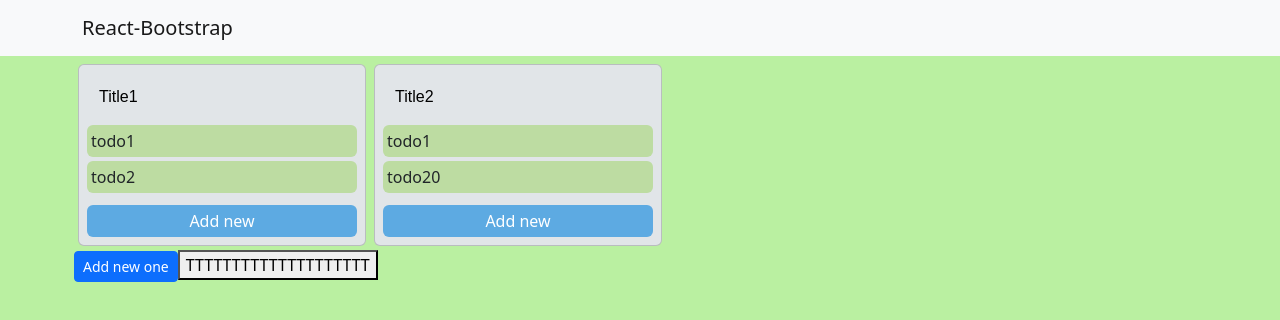
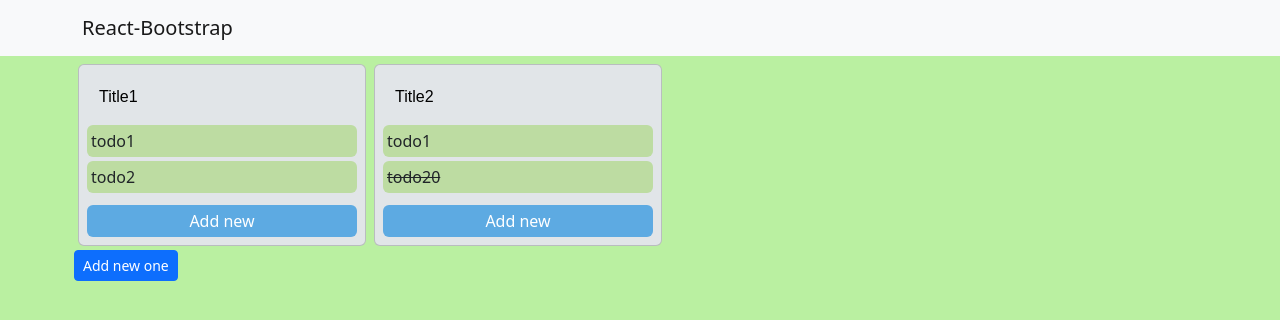
Before and after one commit to CicadaFly/dragtodo, a React (Create React App) app: page / in a window 1280 px wide. Shown: the top 320 px of the page. Built offline with nearby package versions, Linux system fonts and the light colour scheme.

Commit message:
Finish basic

```diff
--- a/src/components/Dragtodo.js
+++ b/src/components/Dragtodo.js
@@ -63,16 +63,23 @@
     }
   }
 
-  const editContent = (listindex,todoindex, content) =>{
-    // if (content){
-    //   let newLists = [...lists]
-    //   newLists[listindex].todos[todoindex].names = content
-    //   setLists(newLists)
-    // }
+  const editContent = (listId, todoId, content) =>{
+    if (content){
+      let newLists = [...lists]
+      newLists[listId].todos[todoId].names = content
+      setLists(newLists)
+      setShowEdit(editStateInit)
+    }
   }
-  const editDebug= () => {
-    console.log(showEdit.value)
-  }
+
+  const editFinish = (listId, todoId, finish) =>{
+      let newLists = [...lists]
+      newLists[listId].todos[todoId].finish = finish
+      setLists(newLists)
+      setShowEdit(editStateInit)
+    }
+
+
   // END OF EDITING FUNCTION
   return (
 <span>
@@ -86,6 +93,7 @@
               addToDo={addNewToDo}
               setShowEdit={setShowEdit}
               editListTitle={editListTitle}
+              editFinish={editFinish}
               />
       ))}
       {showEdit.show &&
@@ -95,7 +103,6 @@
 
     </Row>
     <NewList addlist={addlist}></NewList>
-    <button onClick={editDebug}>TTTTTTTTTTTTTTTTTTTT</button>
   </Container>
 
  </span>
--- a/src/components/Edit/Edit.js
+++ b/src/components/Edit/Edit.js
@@ -29,13 +29,12 @@
 
   const editCheckHandler = () =>{
     if(todoContent.trim()){
-      setShowEdit({
-        ...showEdit,
-        value: todoContent
-      })
-      editContent(showEdit.listId, showEdit.todoId, showEdit.value)
+      editContent(showEdit.listId, showEdit.todoId, todoContent)
     }
-    console.log(showEdit.listId,todoContent)
+  }
+
+  const cancelHandler = () =>{
+    return
   }
 
   return (
@@ -47,18 +46,26 @@
         <Form.Control
           style={textareaSize}
           defaultValue={showEdit.value}
-          onChange={(e)=>{setTodoContent(e.target.value);console.log(e.target.value)}}
+          onChange={(e)=>{setTodoContent(e.target.value);}}
           rows="3"
           as="textarea"
           ref={editRef}
           onClick={ (event) => {event.stopPropagation()} }/>
         </div>
         <Button type="submit"
-                className="mt-2"
+                className="mt-1 ms-1"
                 onMouseDown={(event)=>{event.preventDefault()}}
                 onClick={editCheckHandler}>
           Save
         </Button>
+        <Button type="button"
+                variant="secondary"
+                className="mt-1 ms-1"
+                onMouseDown={(event)=>{event.preventDefault()}}
+                onClick={cancelHandler}>
+          Cancel
+        </Button>
+
       </div>
     </Form>
 
--- a/src/components/List/List.js
+++ b/src/components/List/List.js
@@ -7,7 +7,7 @@
 import ListTitle from './ListTitle';
 
 
-const List = ({title, todos, addToDo, listId, setShowEdit, editListTitle}) =>{
+const List = ({title, todos, addToDo, listId, setShowEdit, editListTitle, editFinish}) =>{
 const [showNew, setShowNew] = useState(false)
 const showNewHandler = () =>{setShowNew(!showNew)}
 
@@ -15,7 +15,14 @@
 <Card className={`p-2 m-1 rounded-lg ${classes.list}`} style={{ width: '18rem' }}>
     <ListTitle listId={listId} title={title} editListTitle={editListTitle}/>
         {todos.map((todo, index) => (
-        <Todo key={index} todoId={index} name={todo.names} setShowEdit={setShowEdit}/>
+        <Todo key={index}
+              listId={listId}
+              todoId={index}
+              name={todo.names}
+              finish={todo.finish}
+              setShowEdit={setShowEdit}
+              editFinish={editFinish}
+              />
       ))}
       {showNew ? (
         <>
--- a/src/components/Todo/Todo.js
+++ b/src/components/Todo/Todo.js
@@ -2,15 +2,15 @@
 import 'bootstrap/dist/css/bootstrap.min.css';
 import { Button } from 'react-bootstrap';
 import { FontAwesomeIcon } from '@fortawesome/react-fontawesome';
-import { faPenToSquare } from '@fortawesome/free-solid-svg-icons'
+import { faPenToSquare, faCheckSquare, faArrowRotateLeft } from '@fortawesome/free-solid-svg-icons'
 import classes from "../../styles/app.module.scss"
 
 
-const Todo = ({name, setShowEdit})=>{
+const Todo = ({listId, todoId, name, finish, setShowEdit, editFinish})=>{
   const targetRef = useRef(null)
   const [editIsShow, setEditIsShow] = useState(false)
-  const showEditHandler = ()=> { setEditIsShow(!editIsShow) }
-  const offEditHandler = ()=> { setEditIsShow(!editIsShow) }
+  const showEditHandler = ()=> { setEditIsShow(true) }
+  const offEditHandler = ()=> { setEditIsShow(false) }
   const clickEditHandler = (event) => {
     event.preventDefault()
     const { top, left, width } = targetRef.current.getBoundingClientRect();
@@ -21,20 +21,46 @@
             left: left,
             width: width,
           },
+          listId: listId,
+          todoId: todoId,
           value: name
         }
         )
   }
+
+  const finishCheck = (event)=>{
+    event.preventDefault()
+          setShowEdit({
+          listId: listId,
+          todoId: todoId,
+          })
+          let finishE = !finish
+          editFinish(listId, todoId, finishE)
+  }
+
+  const finishYet = (
+    !finish ?
+    (<Button className='m-1' size='sm' title="Target finshed!" onClick={finishCheck}>
+    <FontAwesomeIcon icon={faCheckSquare} />
+      </Button>) :
+    (<Button className='m-1' size='sm' title="Target isn't finished yet" onClick={finishCheck}>
+    <FontAwesomeIcon icon={faArrowRotateLeft} />
+      </Button>
+    )
+  )
+
   return(
     <div className= {`${classes.todo} my-1 p-1 rounded`}
           onMouseEnter={showEditHandler}
           onMouseLeave={offEditHandler}
           ref = {targetRef}>
-      {name}
-      {editIsShow && (
-        <Button variant='success' className='m-1' size='sm' onClick={clickEditHandler}>
+      { !finish ? <>{name}</> : <s>{name}</s>}
+      {editIsShow && (<>
+        <Button variant='success' className='m-1' size='sm' title="Edit" onClick={clickEditHandler}>
           <FontAwesomeIcon icon={faPenToSquare} />
-        </Button> )
+        </Button>
+         {finishYet}  </>
+        )
       }
     </div>
   )
```
